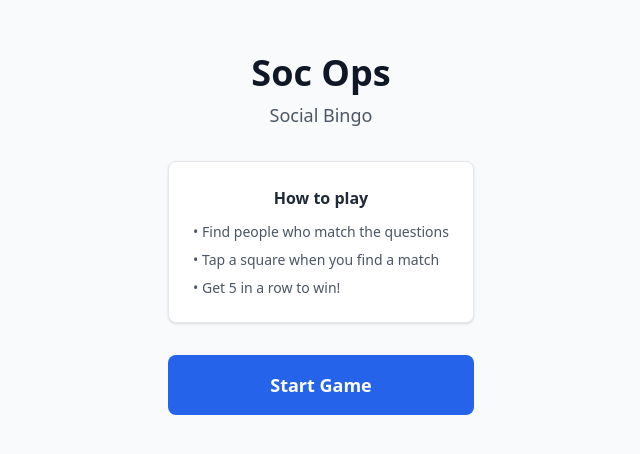
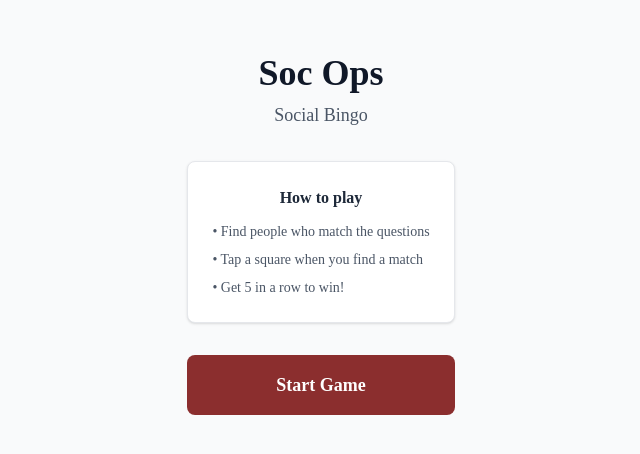
Before and after one commit to marksundquist/my-awesome-bingo, a React (Vite) app: page / in a window 1280 px wide. Shown: the part 166-620 px from the top of the page, without its empty margins (319-959 px from the left). Built offline with nearby package versions, Linux system fonts and the light colour scheme.

Commit message:
feat: add D&D theme colors, fonts, and parchment texture

```diff
--- a/src/index.css
+++ b/src/index.css
@@ -1,11 +1,16 @@
 @import 'tailwindcss';
+@import url('https://fonts.googleapis.com/css2?family=MedievalSharp&family=Cinzel:wght@400;600;700&display=swap');
 
 @theme {
-  --color-accent: #2563eb;
-  --color-accent-light: #3b82f6;
-  --color-marked: #dcfce7;
-  --color-marked-border: #22c55e;
-  --color-bingo: #fbbf24;
+  --color-accent: #8b2e2e;
+  --color-accent-light: #a83c3c;
+  --color-marked: #2d4a2d;
+  --color-marked-border: #4a7c4a;
+  --color-bingo: #d4af37;
+  --color-parchment: #f4e8d0;
+  --color-parchment-dark: #e8d7b5;
+  --color-wood: #3d2817;
+  --color-ember: #ff6b35;
 }
 
 html,
@@ -16,6 +21,24 @@ body,
 
 body {
   margin: 0;
-  font-family: system-ui, -apple-system, sans-serif;
+  font-family: 'Cinzel', serif;
   -webkit-tap-highlight-color: transparent;
+  background: linear-gradient(135deg, #2d1810 0%, #4a2f1e 100%);
 }
+
+/* Parchment texture */
+.parchment {
+  background-color: var(--color-parchment);
+  background-image:
+    radial-gradient(ellipse at 20% 30%, rgba(139, 69, 19, 0.03) 0%, transparent 50%),
+    radial-gradient(ellipse at 80% 70%, rgba(139, 69, 19, 0.02) 0%, transparent 50%),
+    repeating-linear-gradient(90deg, transparent, transparent 2px, rgba(139, 69, 19, 0.02) 2px, rgba(139, 69, 19, 0.02) 4px);
+  box-shadow: inset 0 0 30px rgba(139, 69, 19, 0.1);
+}
+
+.parchment-dark {
+  background-color: var(--color-parchment-dark);
+  background-image:
+    radial-gradient(ellipse at 20% 30%, rgba(139, 69, 19, 0.04) 0%, transparent 50%),
+    radial-gradient(ellipse at 80% 70%, rgba(139, 69, 19, 0.03) 0%, transparent 50%);
+}
```
